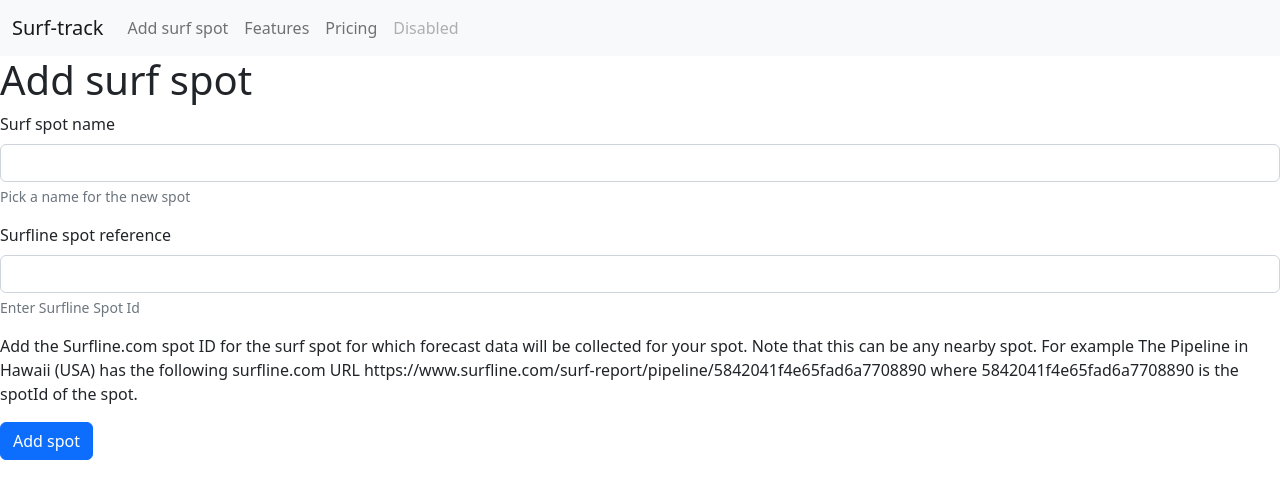
After one commit to lwooly/cs50x-final-project, a Flask app: page /add_surf_spot in a window 1280 px wide. The commit adds this page. Shown: the top 499 px of the page. Run offline with Flask 2, Linux system fonts and the light colour scheme; some libraries are stand-ins or nearby versions.

Commit message:
add route add_surf_spot

```diff
--- a/surf/app.py
+++ b/surf/app.py
@@ -5,7 +5,7 @@
 from cs50 import SQL
 from flask import Flask, redirect, render_template, request
 from datetime import datetime
-from helpers.py import lookup_forecast
+from helpers import lookup_forecast
 
 app = Flask(__name__)
 
@@ -29,3 +29,17 @@ def index():
     # user route via POST
 
     #add data to sql using lookup etc.
+
+
+@app.route("/add_surf_spot", methods=['GET', 'POST'])
+def add_surf_spot():
+    # access route via GET
+    if request.method == 'GET':
+        return render_template("add_surf_spot.html")
+    #access route via POST
+    else:
+        #get spot values from user form
+        nickname = request.form.get('spot_nickname')
+        surfline_spot_id = request.form.get(surfline_spot_reference)
+
+        #remember user input
--- /dev/null
+++ b/surf/templates/add_surf_spot.html
@@ -0,0 +1,28 @@
+{% extends "layout.html" %}
+
+{% block title %}
+Add surf spot
+{% endblock %}
+
+{% block body %}
+   <h1> Add surf spot</h1>
+   <form action="/add_surf_spot" method="post">
+    <div class="mb-3">
+      <label for="spot_nickname" class="form-label">Surf spot name</label>
+      <input type="text" class="form-control" id="spot_nickname" name="spot_nickname">
+      <div id="spot_nicknameHelp" class="form-text">Pick a name for the new spot</div>
+    </div>
+    <div class="mb-3">
+        <label for="surfline_spot_reference" class="form-label">Surfline spot reference</label>
+        <input type="text" class="form-control" id="surfline_spot_reference" name="surfline_spot_reference">
+        <div id="surfline_spot_referenceHelp" class="form-text">Enter Surfline Spot Id</div>
+    </div>
+    <p> Add the Surfline.com spot ID for the surf spot for which forecast data will be collected for your spot. Note that this can be any nearby spot.
+        For example The Pipeline in Hawaii (USA) has the following surfline.com URL https://www.surfline.com/surf-report/pipeline/5842041f4e65fad6a7708890 where 5842041f4e65fad6a7708890 is the spotId of the spot.
+    </p>
+
+    <button type="submit" class="btn btn-primary">Add spot</button>
+  </form>
+
+
+{% endblock %}
--- a/surf/templates/layout.html
+++ b/surf/templates/layout.html
@@ -15,7 +15,7 @@
           </button>
           <div class="collapse navbar-collapse" id="navbarNavAltMarkup">
             <div class="navbar-nav">
-              <a class="nav-link active" aria-current="page" href="#">Home</a>
+              <a class="nav-link" href="/add_surf_spot">Add surf spot</a>
               <a class="nav-link" href="#">Features</a>
               <a class="nav-link" href="#">Pricing</a>
               <a class="nav-link disabled">Disabled</a>
```
Also changed, not shown: surf/helpers.py (+9 -7 lines).
